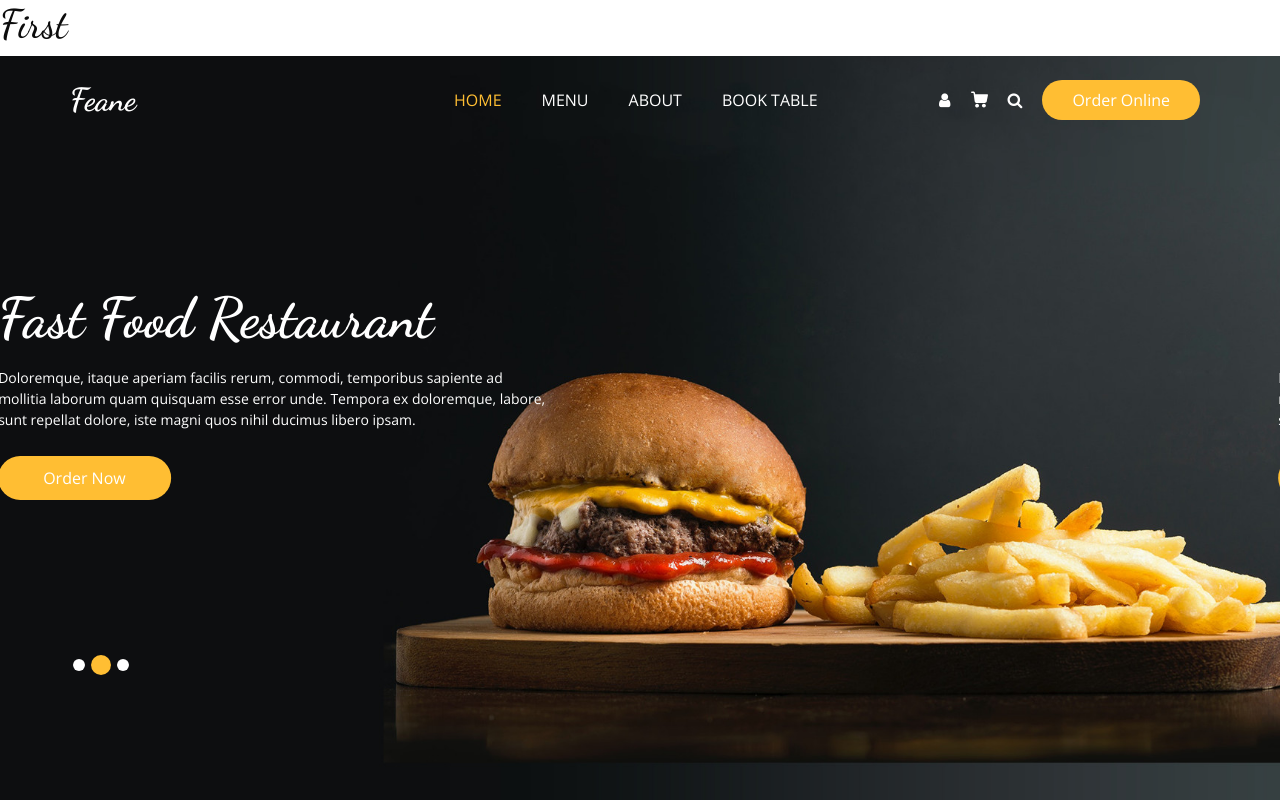
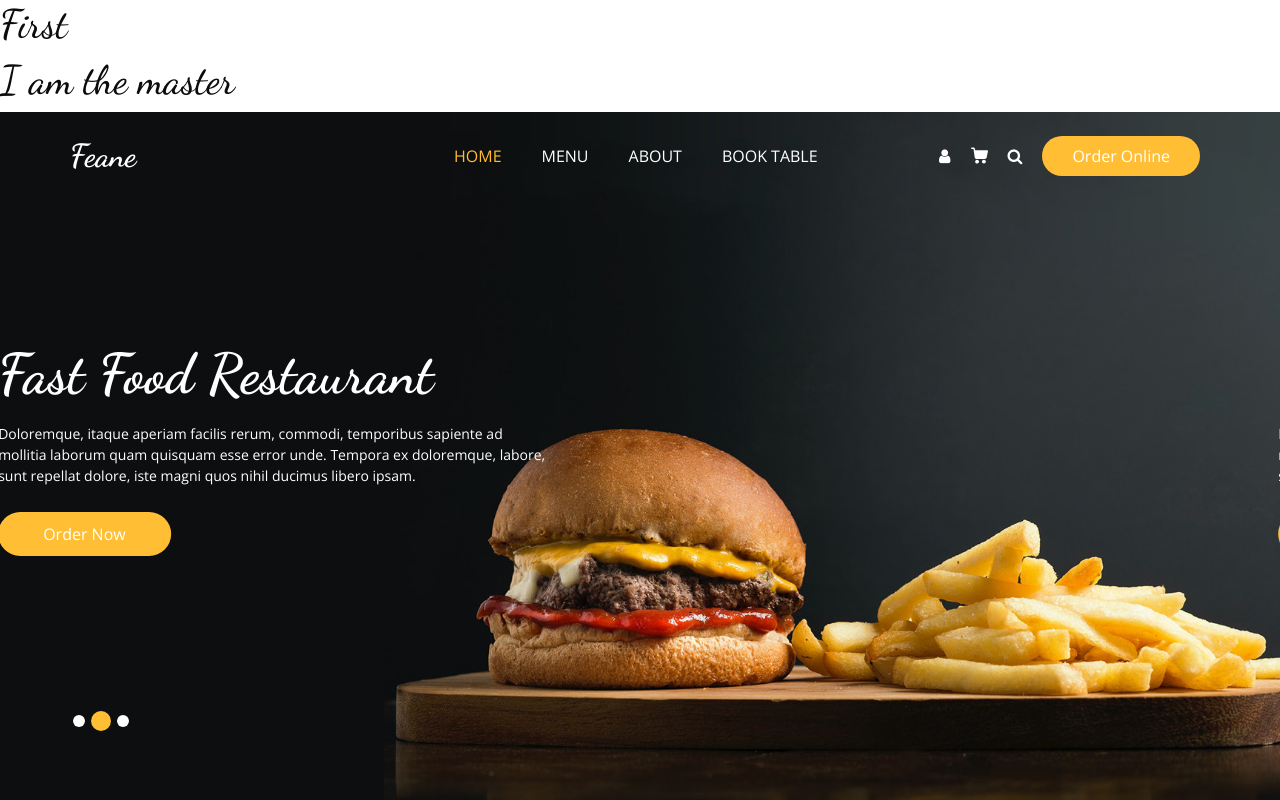
Before and after one commit to devikasq/temp2, a plain HTML site: page feane-1.0.0/index.html in a window 1280 px wide. Shown: the top 800 px of the page. Drawn offline with nearby package versions, Linux system fonts and the light colour scheme; some packages are replaced by stand-ins of ours.

Commit message:
Master commit3

```diff
--- a/feane-1.0.0/index.html
+++ b/feane-1.0.0/index.html
@@ -34,6 +34,7 @@
 
 <body>
 <h1>First </h1>
+<h1>I am the master</h1>
   <div class="hero_area">
     <div class="bg-box">
       <img src="images/hero-bg.jpg" alt="">
```
